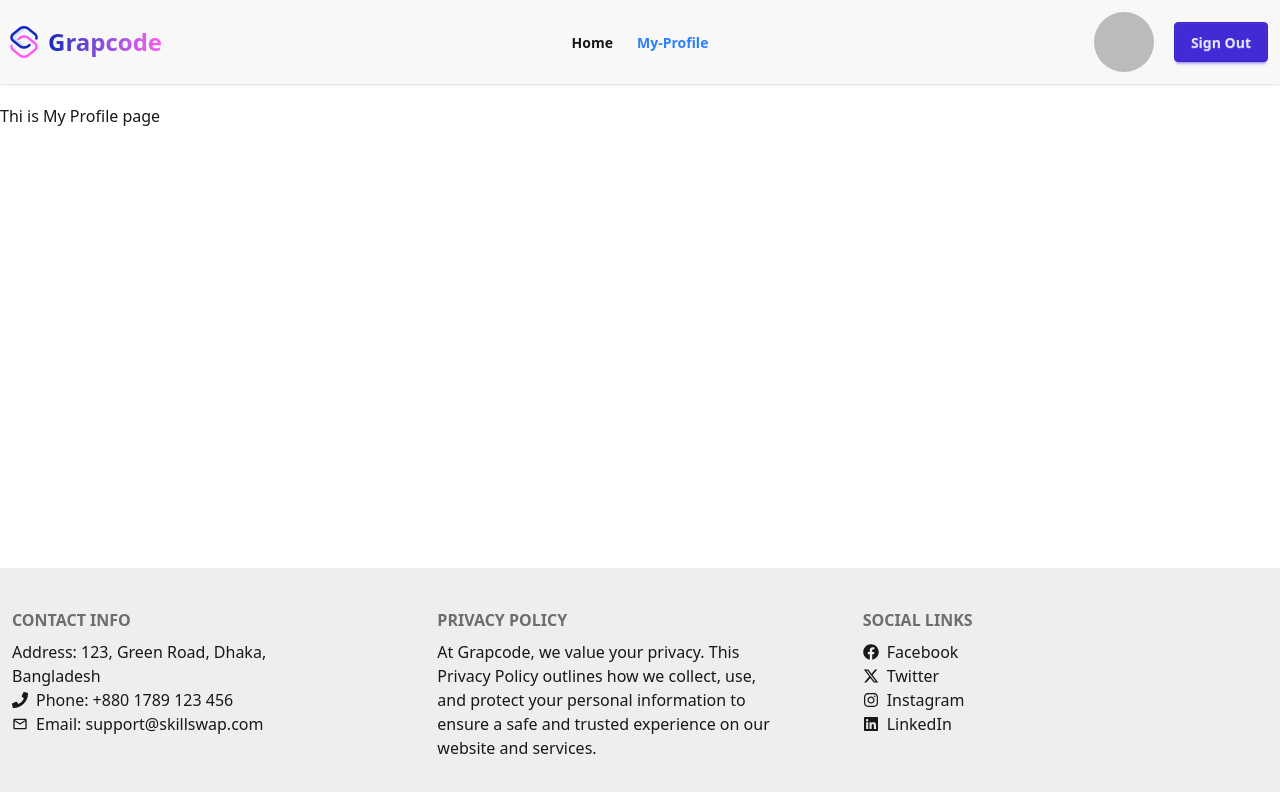
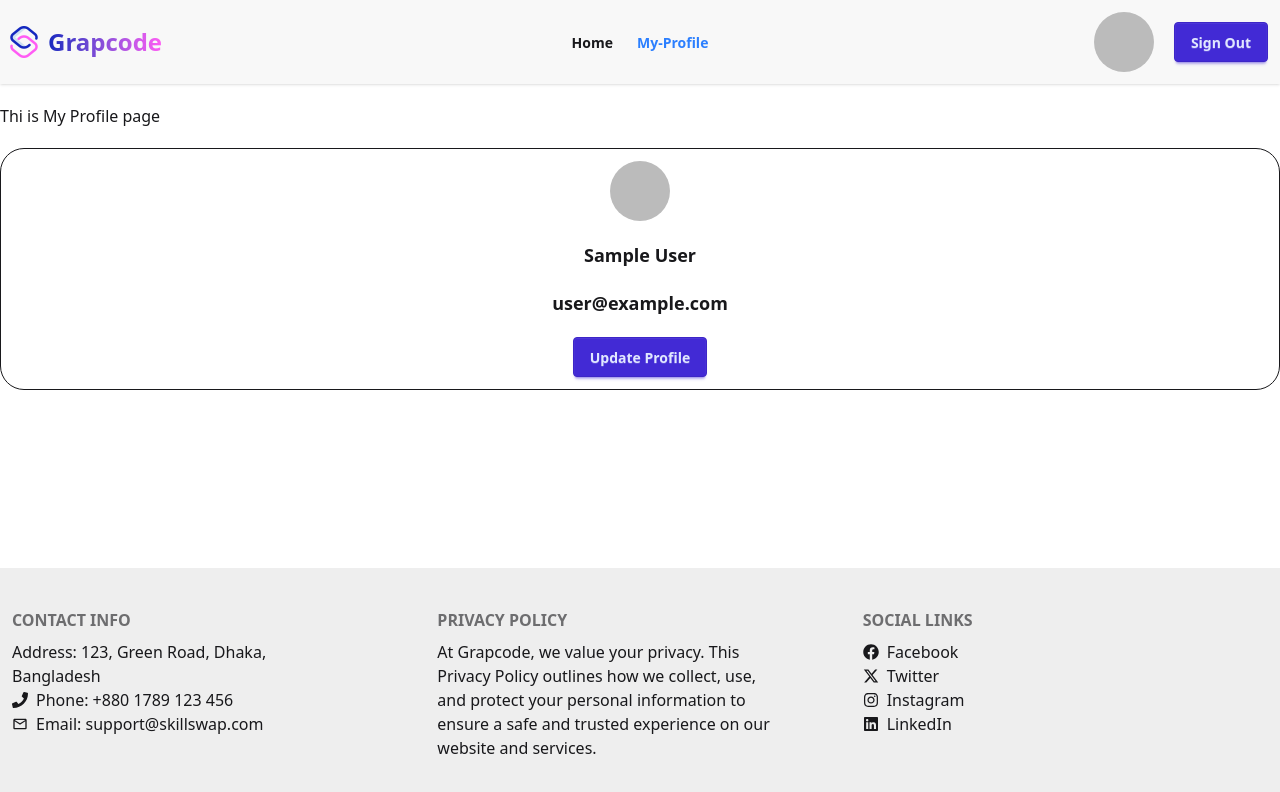
Before and after one commit to grapcode/grapcode, a React (Vite) app: page /myProfile in a window 1280 px wide. Shown: the top 792 px of the page. Built offline with nearby package versions, Linux system fonts and the light colour scheme; no server answers; sample sign-in values are in the browser's storage.

Commit message:
almost done

```diff
--- a/src/pages/MyProfile.jsx
+++ b/src/pages/MyProfile.jsx
@@ -4,11 +4,34 @@ import { AuthContext } from '../context/AuthContext';
 
 const MyProfile = () => {
   // 🔰 get user from authProvider
-  const { user, setUser } = useContext(AuthContext);
+  const { user, loading } = useContext(AuthContext);
   return (
     <div className="my-5">
       <MyContainer>
         <h2>Thi is My Profile page</h2>
+        {loading ? (
+          <FadeLoader />
+        ) : user ? (
+          <div className=" border rounded-3xl my-5 text-center p-3 flex flex-col justify-center items-center gap-5">
+            {/* change popover-1 and --anchor-1 names. Use unique names for each dropdown */}
+            {/* For TSX uncomment the commented types below */}
+
+            <img
+              className="h-15 w-15 rounded-full"
+              src={
+                user?.photoURL ||
+                'https://img.icons8.com/?size=80&id=108652&format=png'
+              }
+              alt=""
+            />
+
+            <p className="text-lg font-semibold">{user?.displayName}</p>
+            <p className="text-lg font-semibold">{user?.email}</p>
+            <button className="btn btn-primary">Update Profile</button>
+          </div>
+        ) : (
+          ''
+        )}
       </MyContainer>
     </div>
   );
```
